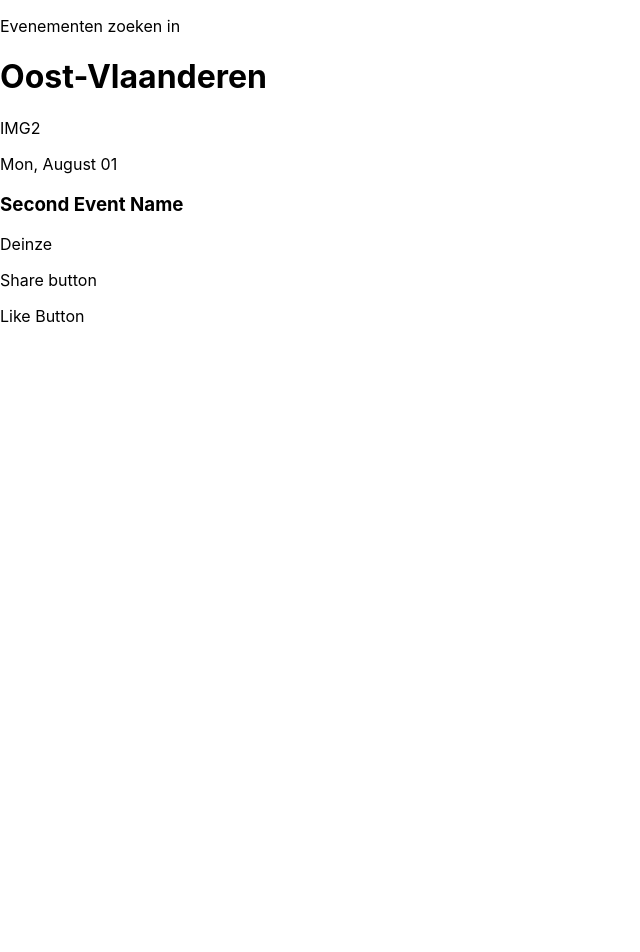
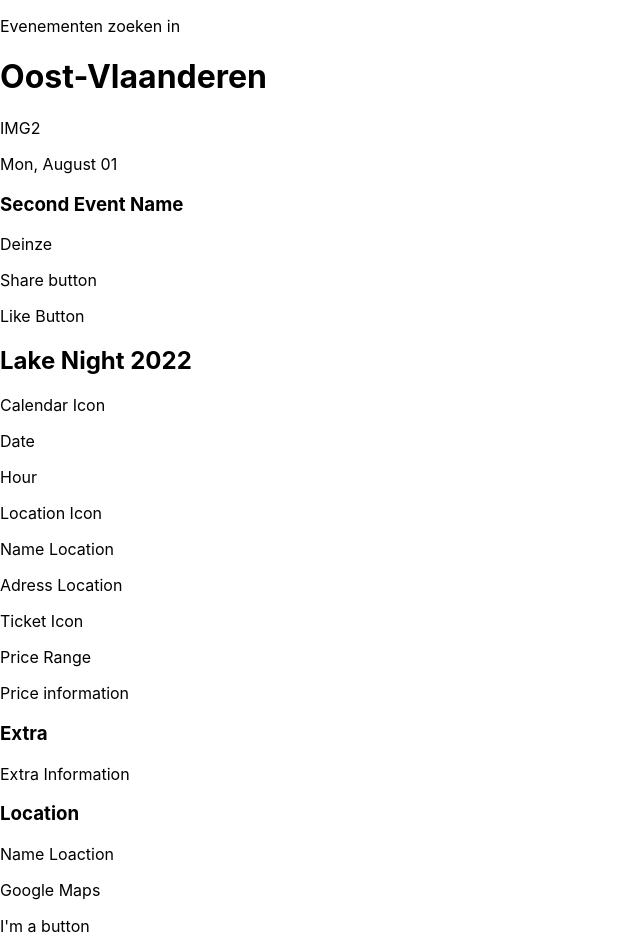
Before and after one commit to MBoeckaert/Eventbrite, a React (Create React App) app in the folder eventbrite/: page / in a window 1280 px wide. Shown: the whole page, without its empty margins (0-640 px from the left). Before the commit the page ends 800 px from the top, so only its background shows below. Built offline with nearby package versions, Linux system fonts and the light colour scheme.

Commit message:
created extra pages, html only

```diff
--- a/eventbrite/src/App.js
+++ b/eventbrite/src/App.js
@@ -1,11 +1,13 @@
 import React from "react";
 //import { Route, Routes } from "react-router-dom";
-import Home from "./pages/Home.js";
+import Homepage from "./pages/Homepage.js";
+import EventInformation from "./pages/EventInformation.js";
 
 function App() {
   return (
     <div className="App">
-      <Home></Home>
+      <Homepage></Homepage>
+      <EventInformation></EventInformation>
     </div>
   );
 }
--- /dev/null
+++ b/eventbrite/src/components/Button.js
@@ -0,0 +1,9 @@
+function Button(props) {
+  return (
+    <>
+      <p>I'm a button</p>
+    </>
+  );
+}
+
+export default Button;
--- /dev/null
+++ b/eventbrite/src/pages/EventInformation.js
@@ -0,0 +1,43 @@
+import EventImage from "../components/EventImage";
+import Button from "../components/Button.js";
+
+const ClickedEventInformation = () => {
+  return (
+    <>
+      <EventImage />
+      <h2> Lake Night 2022</h2>
+      <div className="event-information__whereabouts">
+        <div className="event-information__hour-date">
+          <p>Calendar Icon</p>
+          <p>Date</p>
+          <p>Hour</p>
+        </div>
+        <div className="event-information__location">
+          <p>Location Icon</p>
+          <p>Name Location</p>
+          <p>Adress Location</p>
+        </div>
+        <div className="event-information__prices">
+          <p>Ticket Icon</p>
+          <p>Price Range</p>
+          <p>Price information</p>
+        </div>
+      </div>
+
+      <div className="event-information__extra">
+        <h3>Extra</h3>
+        <p>Extra Information</p>
+      </div>
+
+      <div className="event-information__location">
+        <h3>Location</h3>
+        <p>Name Loaction</p>
+        <p>Google Maps</p>
+      </div>
+
+      <Button></Button>
+    </>
+  );
+};
+
+export default ClickedEventInformation;
--- a/eventbrite/src/pages/Home.js
+++ b/eventbrite/src/pages/Homepage.js
@@ -1,7 +1,7 @@
 import React from "react";
 import EventOverview from "../components/EventOverview";
 
-const Home = () => {
+const Homepage = () => {
   const events = [
     {
       id: "e1",
@@ -42,4 +42,4 @@ const Home = () => {
   );
 };
 
-export default Home;
+export default Homepage;
```
Also changed, not shown: eventbrite/src/pages/OrderTickets.js (added, +22 -0 lines), eventbrite/src/pages/PayTickets.js (added, +17 -0 lines), eventbrite/src/pages/Likespage.js (renamed from eventbrite/src/pages/Likes.js), eventbrite/src/pages/Profilepage.js (renamed from eventbrite/src/pages/Profile.js), eventbrite/src/pages/Searchpage.js (renamed from eventbrite/src/pages/Search.js), eventbrite/src/pages/Ticketspage.js (renamed from eventbrite/src/pages/Tickets.js).
